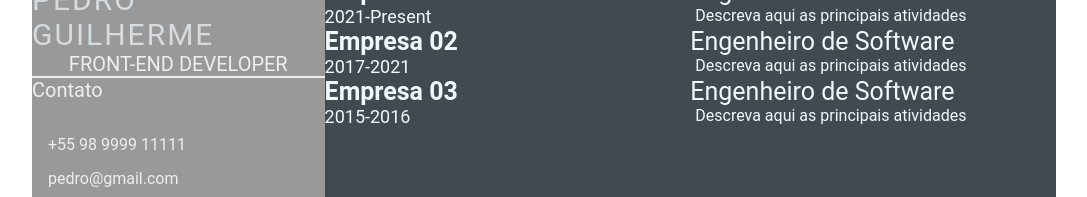
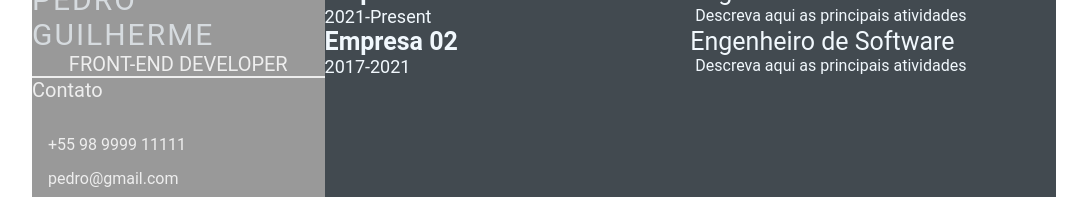
Before and after one commit to PedrooGuilherme/Jornada-dev-EBAC, a plain HTML site: page index.html in a window 1280 px wide. Shown: the part 273-470 px from the top of the page, without its empty margins (96-1183 px from the left). Drawn offline with Linux system fonts and the light colour scheme; some icons are missing.

Commit message:
Feature: add css day 3 (#3)

```diff
--- a/index.html
+++ b/index.html
@@ -89,17 +89,6 @@
                             </p>
                     </div>
 
-                    <div class="exp-left">
-                        <p class="exp-company-name">Empresa 03</p>
-                        <p class="exp-time-period">2015-2016</p>
-                    </div>
-
-                    <div class="exp-right">
-                        <p class="exp-position">Engenheiro de Software</p>
-                        <p class="exp-desc">
-                            Descreva aqui as principais atividades
-                        </p>
-                </div>
                 </section>
             </section>
 
```
